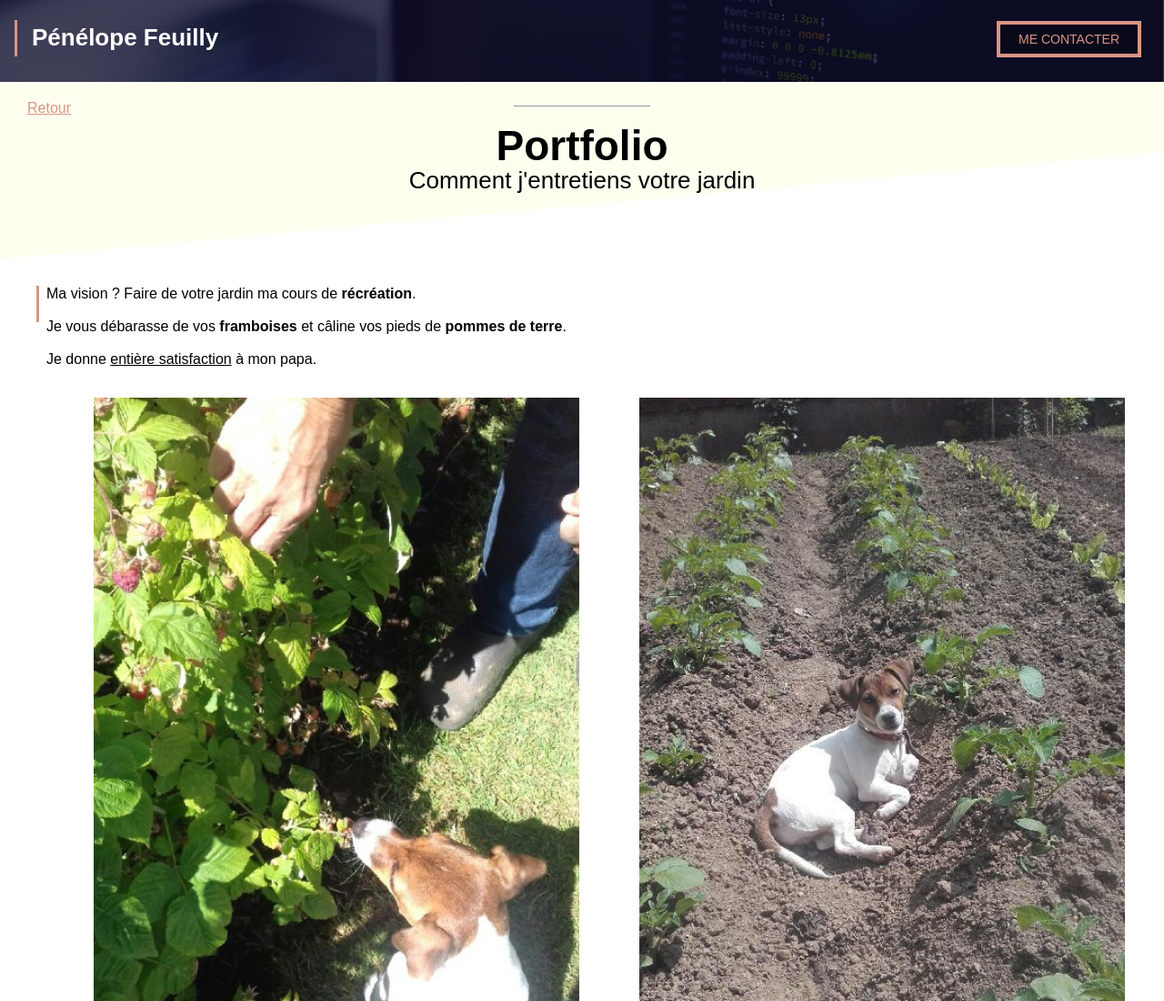
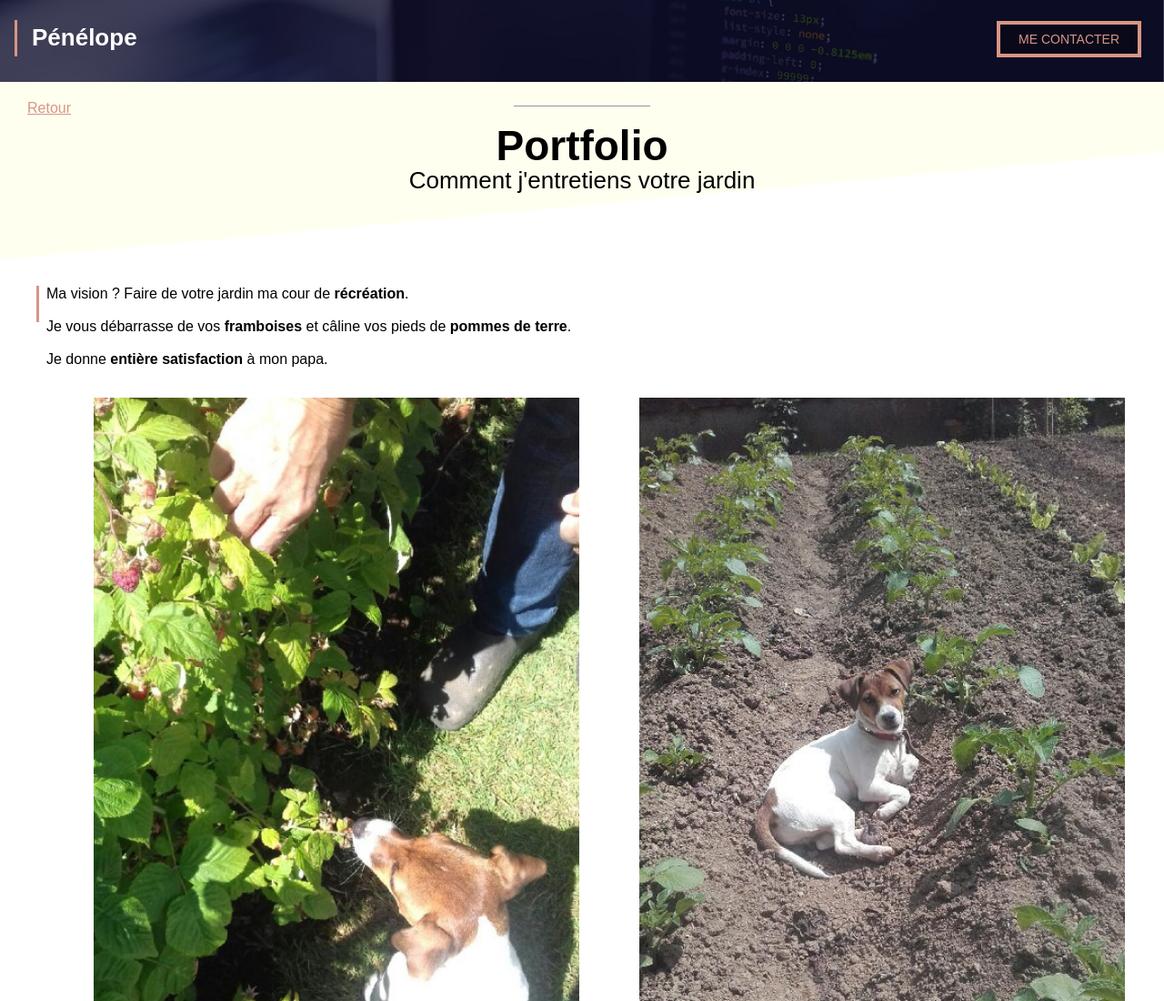
Before and after one commit to Nicolas2405/site_penelope, a plain HTML site: page portfolio-jardinage.html in a window 1280 px wide. Shown: the top 1100 px of the page at 91% size. Drawn offline with Linux system fonts and the light colour scheme.

Commit message:
Update portfolio-jardinage.html

```diff
--- a/portfolio-jardinage.html
+++ b/portfolio-jardinage.html
@@ -11,7 +11,7 @@
     <!--HEADER-->
     <div class="portfolio-header">
         <div class="texte-avec-ligne-verticale" style="margin-left: 16px ; margin-top: 22px; height: 40px;">
-            <p class="portfolio-header-title">Pénélope Feuilly</p>
+            <p class="portfolio-header-title">Pénélope</p>
         </div>
         <a class="contact-button contact-button-portfolio"
         href="mailto:jack_russell@vire.com?subject=ouaf-ouaf%20!">ME CONTACTER</a>
@@ -28,11 +28,11 @@
     <!--SECTION CONTENU-->
     <div class="section">
         <div class="texte-avec-ligne-verticale">
-            <p>Ma vision ? Faire de votre jardin ma cours de <b>récréation</b>.
+            <p>Ma vision ? Faire de votre jardin ma cour de <b>récréation</b>.
             <br><br>
-            Je vous débarasse de vos <b>framboises</b> et câline vos pieds de <b>pommes de terre</b>.
+            Je vous débarrasse de vos <b>framboises</b> et câline vos pieds de <b>pommes de terre</b>.
             <br><br>
-            Je donne <u>entière satisfaction</u> à mon papa.</p>
+            Je donne <b>entière satisfaction</b> à mon papa.</p>
         </div>
         <div style="text-align: center ; margin-top: 30px">
             <table class="col-portfolio" style="display:inline-table">
```
